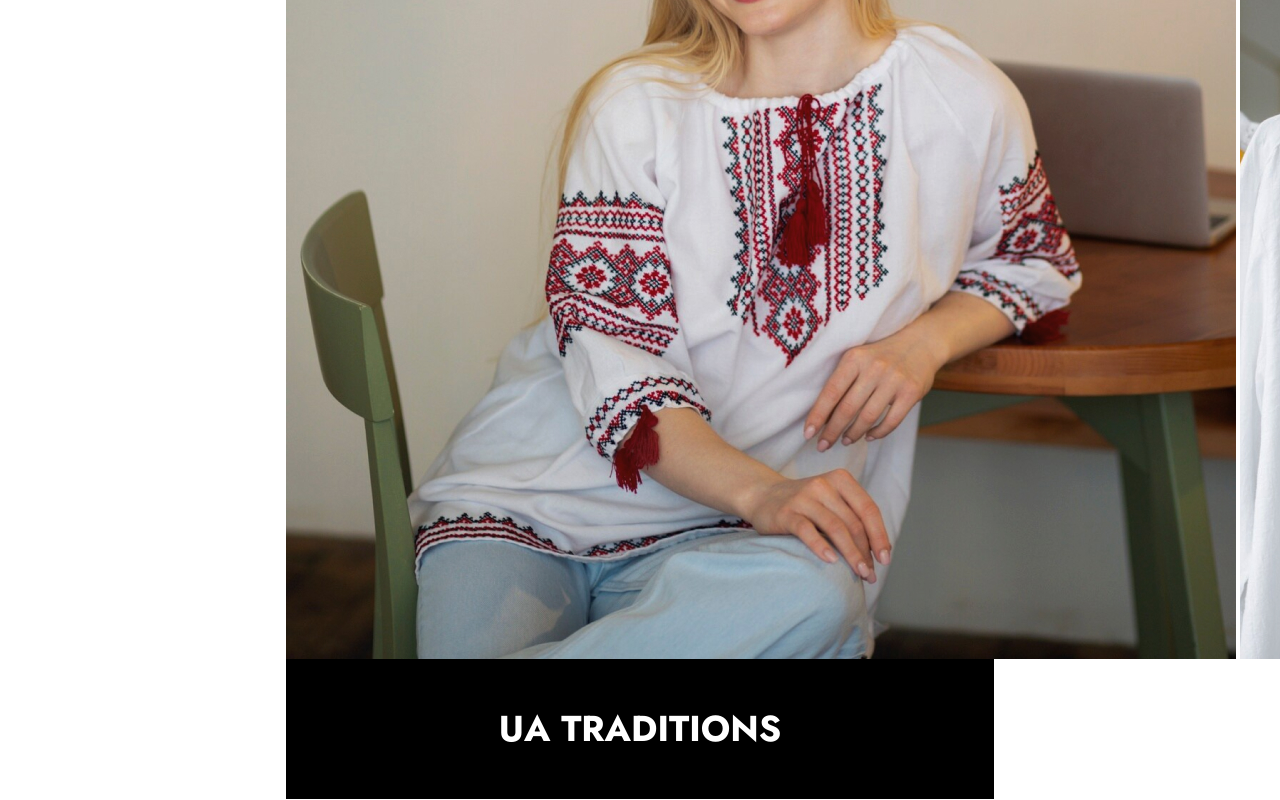
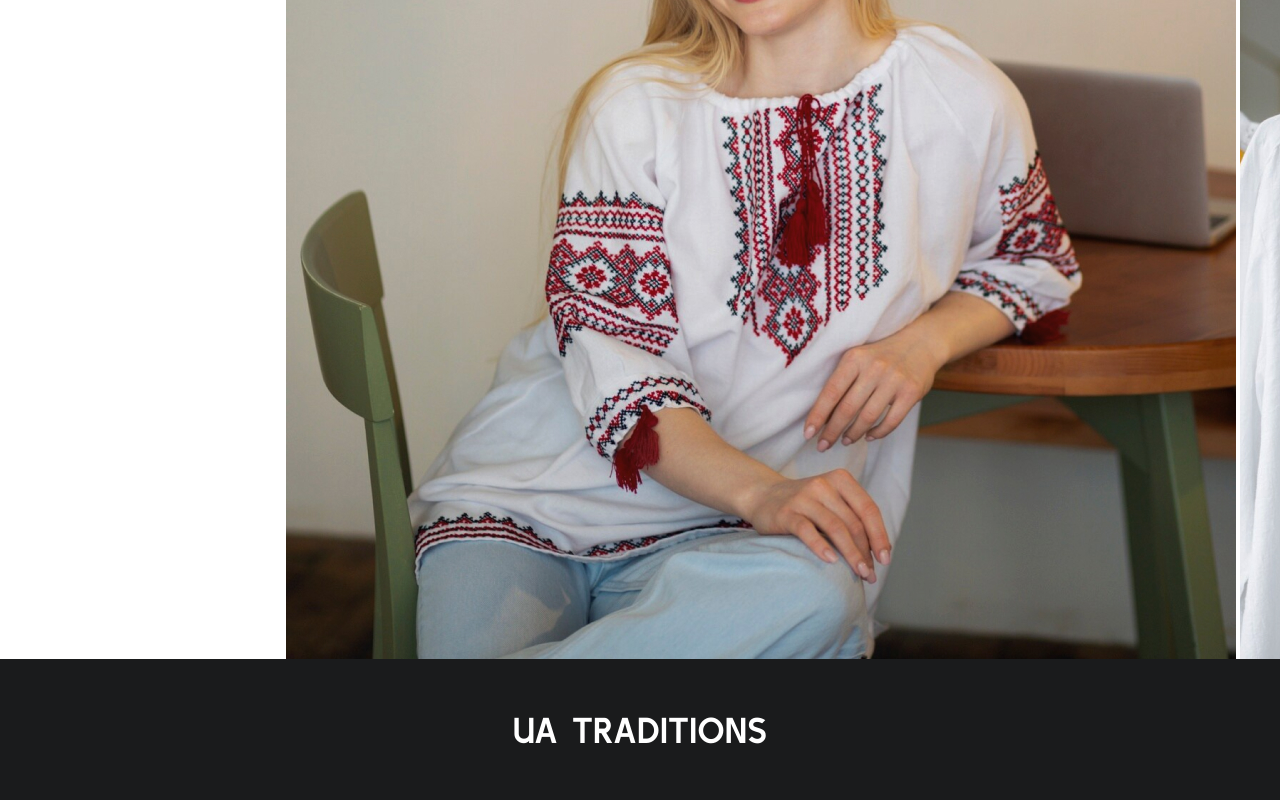
Before and after one commit to TZaidel/shop, a React (Vite) app: page / in a window 1280 px wide. Shown: the part 421-1221 px from the top of the page. Built offline with nearby package versions, Linux system fonts and the light colour scheme.

Commit message:
fix footer styles

```diff
--- a/src/components/Footer/Footer.module.css
+++ b/src/components/Footer/Footer.module.css
@@ -1,14 +1,18 @@
 .footerSection {
+  position: absolute;
+  left: 0;
+  right: 0;
   display: flex;
-  background-color: black;
-  color: white;
-  height: 140px;
-  gap: 0px;
-  opacity: 0px;
   justify-content: center;
   align-items: center;
-  padding: auto;
-  font: Kulim Park;
-  font-weight: 700;
+  background-color: #1a1b1c;
+  color: var(--white);
+  padding: 40px 0;
+}
+
+.footerSection p {
+  font-family: Kulim Park;
+  font-weight: 400;
   font-size: 36px;
+  line-height: 1.7;
 }
```
